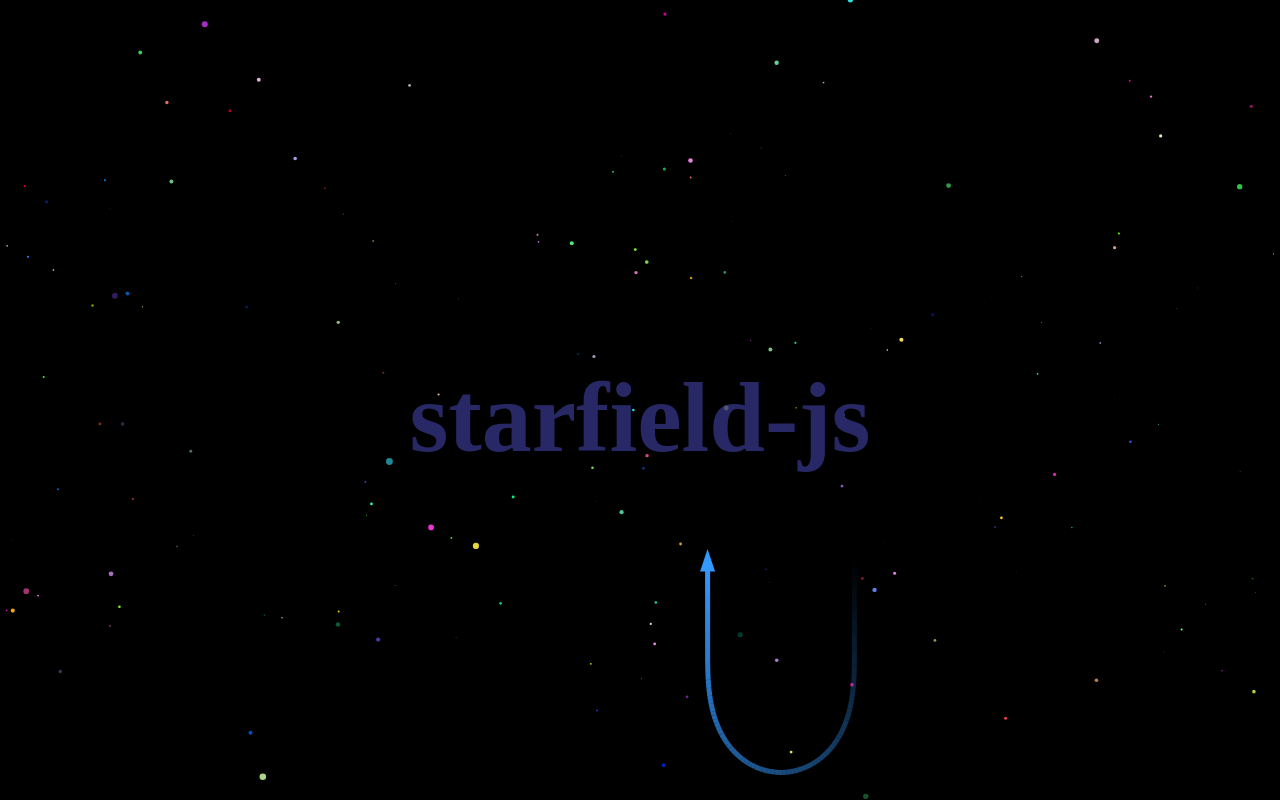
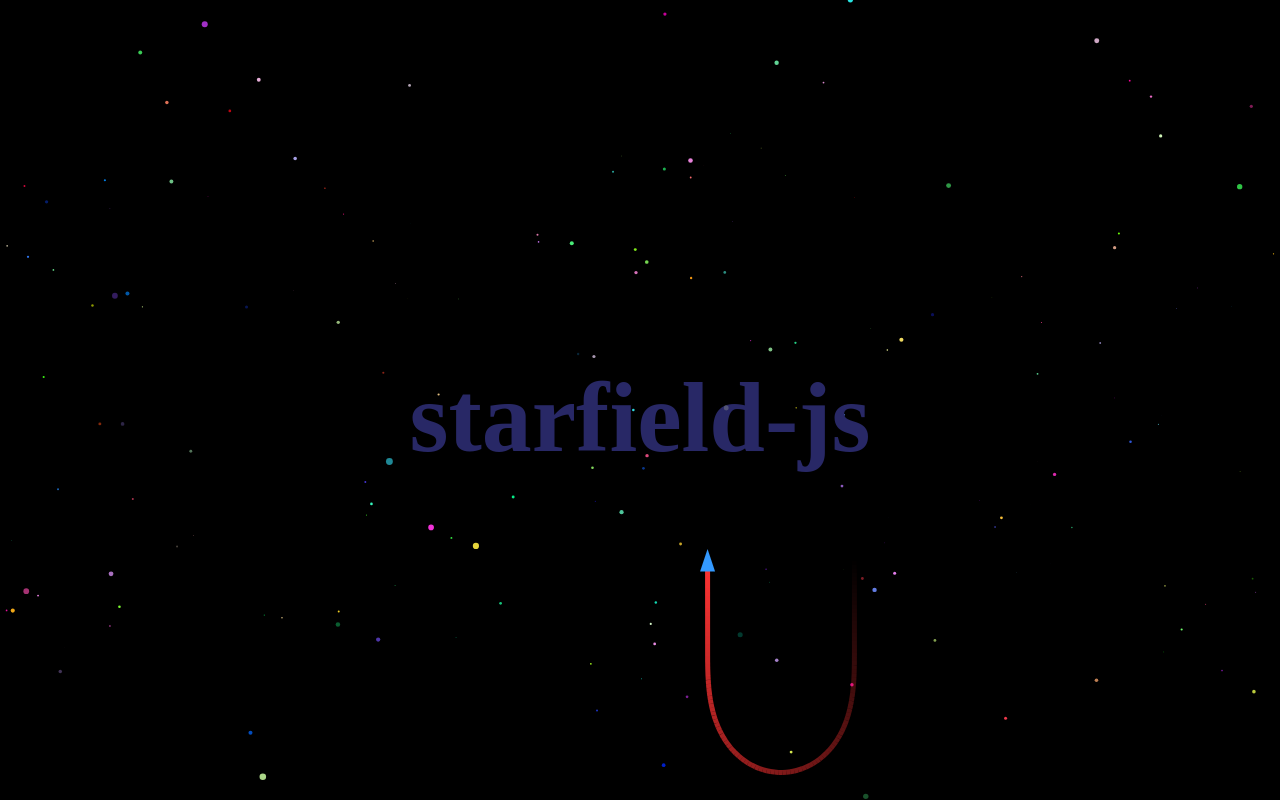
Before and after one commit to shaack/starfield-js, a website: page index.html in a window 1280 px wide. Drawn offline with Linux system fonts and the light colour scheme.

```diff
--- a/index.html
+++ b/index.html
@@ -44,7 +44,8 @@
     new Starfield(document.getElementById("starfield"), {
         showSpaceShip: true,
         spaceShipProps: {
-            color: "#3399ff",
+            color: "#3399ff", // Blue ship
+            tailColor: "#ff3333", // Red tail
             size: 15,
             speed: 4,
             tailLength: 5000,
--- a/src/SpaceShip.js
+++ b/src/SpaceShip.js
@@ -10,6 +10,7 @@
             speed: 3,
             size: 10,
             color: "#ffffff",
+            tailColor: null, // If null, will use the ship color
             curveIntensity: 0.02, // How much the ship curves during flight
             curveChangeRate: 0.005, // How often the curve direction changes
             tailLength: 50, // Number of positions to keep for the tail
@@ -17,6 +18,11 @@
             edgeDistance: 100, // Distance from edge to start turning
             edgeCurveIntensity: 0.05, // How strongly to curve when approaching an edge
             ...props
+        }
+
+        // If tailColor is not specified, use the ship color
+        if (!this.props.tailColor) {
+            this.props.tailColor = this.props.color
         }
         this.ctx = canvas.getContext("2d")
         this.positions = [] // Array to store previous positions for the tail
@@ -211,8 +217,8 @@
             this.ctx.moveTo(prev.x, prev.y);
             this.ctx.lineTo(current.x, current.y);
 
-            // Use the ship's color with decreasing opacity
-            const color = this.props.color;
+            // Use the tail color with decreasing opacity
+            const color = this.props.tailColor;
             this.ctx.strokeStyle = this.getRGBAFromHex(color, opacity);
             this.ctx.lineWidth = this.props.size / 3; // Thinner than the ship
             this.ctx.stroke();
```
